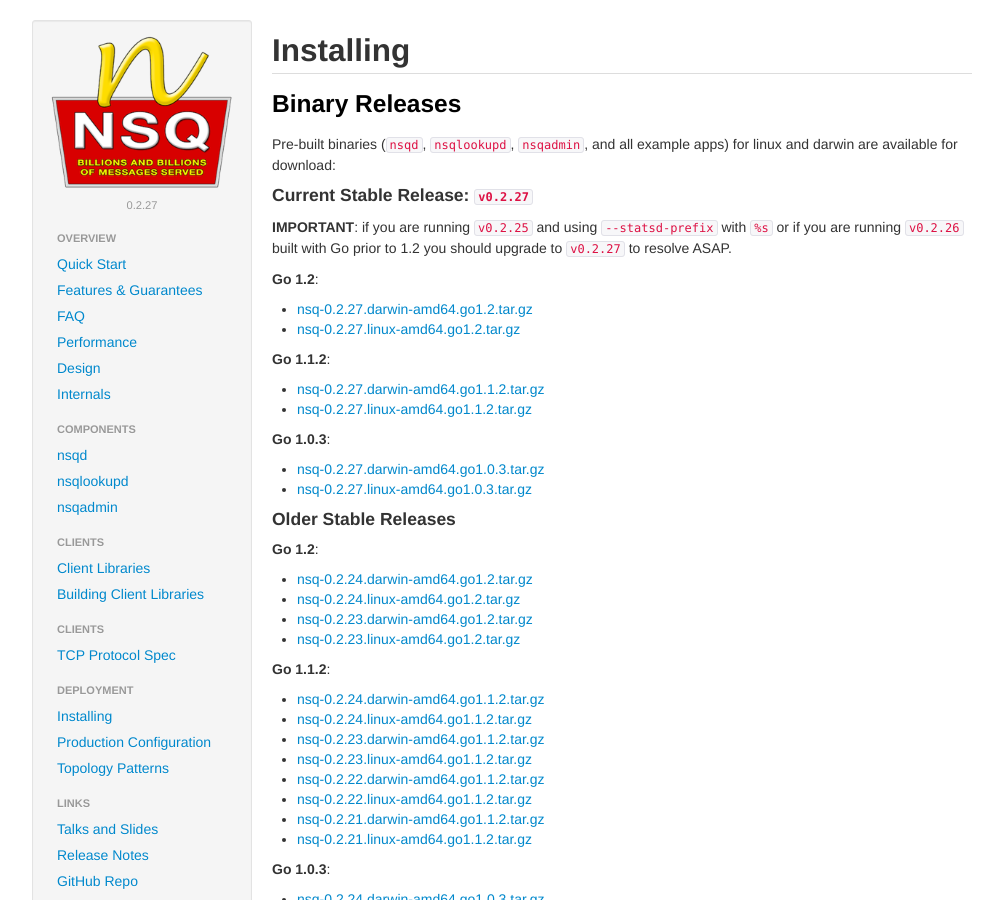
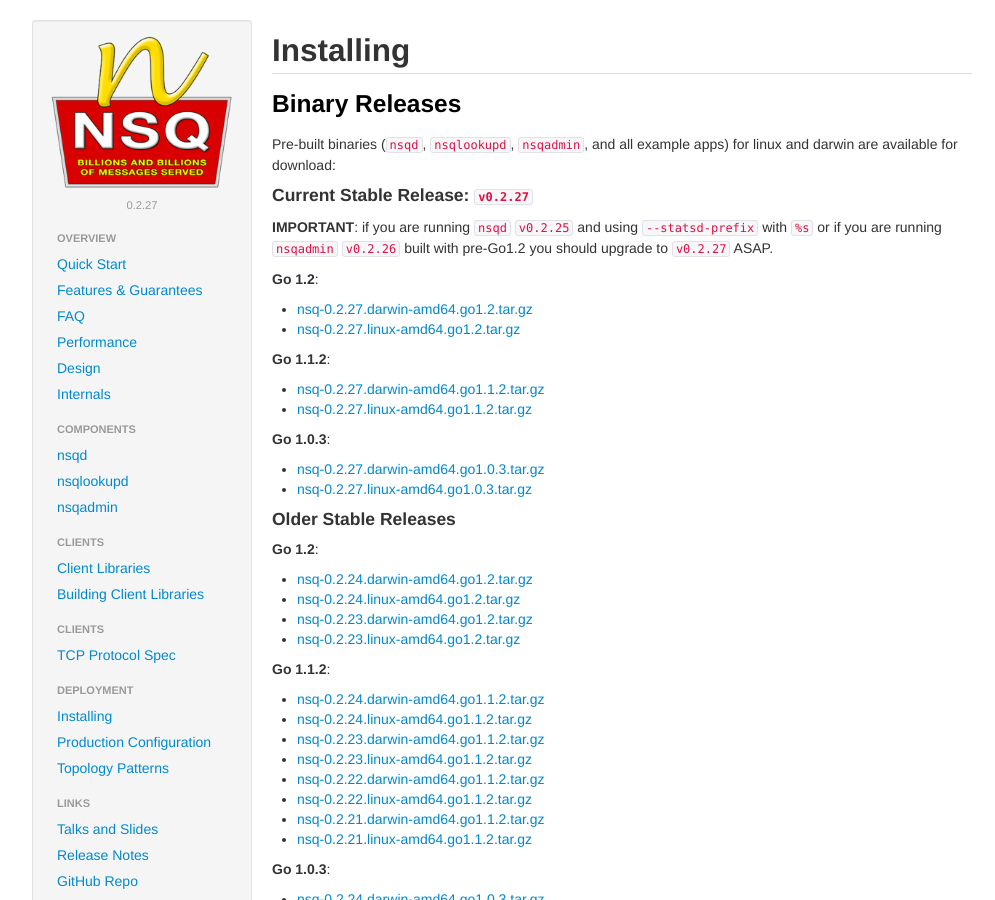
Before and after one commit to nsqio/nsq, a Jekyll site: the page built from _posts/2014-03-01-installing.md, in a window 1280 px wide and 900 px high. Shown: the whole window, without its empty margins (138-1133 px from the left). Built offline with Jekyll 4.4.1, drawn with Linux system fonts in a browser that asks for light colours.

Commit message:
fix horrific wording

```diff
--- a/_posts/2014-03-01-installing.md
+++ b/_posts/2014-03-01-installing.md
@@ -12,8 +12,8 @@ available for download:
 
 #### Current Stable Release: **`v0.2.27`**
 
-**IMPORTANT**: if you are running `v0.2.25` and using `--statsd-prefix` with `%s` or if you are
-running `v0.2.26` built with Go prior to 1.2 you should upgrade to `v0.2.27` to resolve ASAP.
+**IMPORTANT**: if you are running `nsqd` `v0.2.25` and using `--statsd-prefix` with `%s` or if you are
+running `nsqadmin` `v0.2.26` built with pre-Go1.2 you should upgrade to `v0.2.27` ASAP.
 
 **Go 1.2**:
 
```
